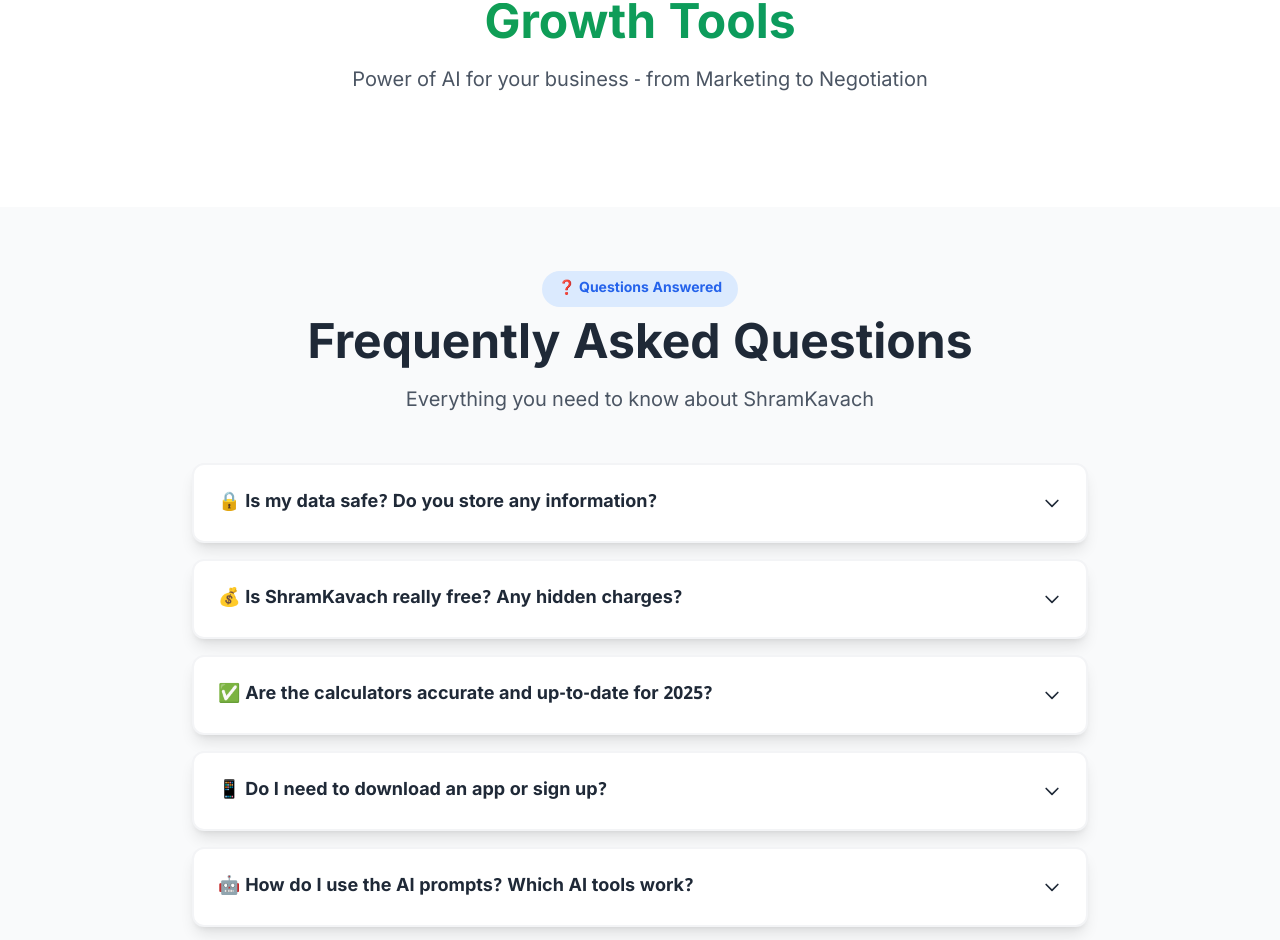
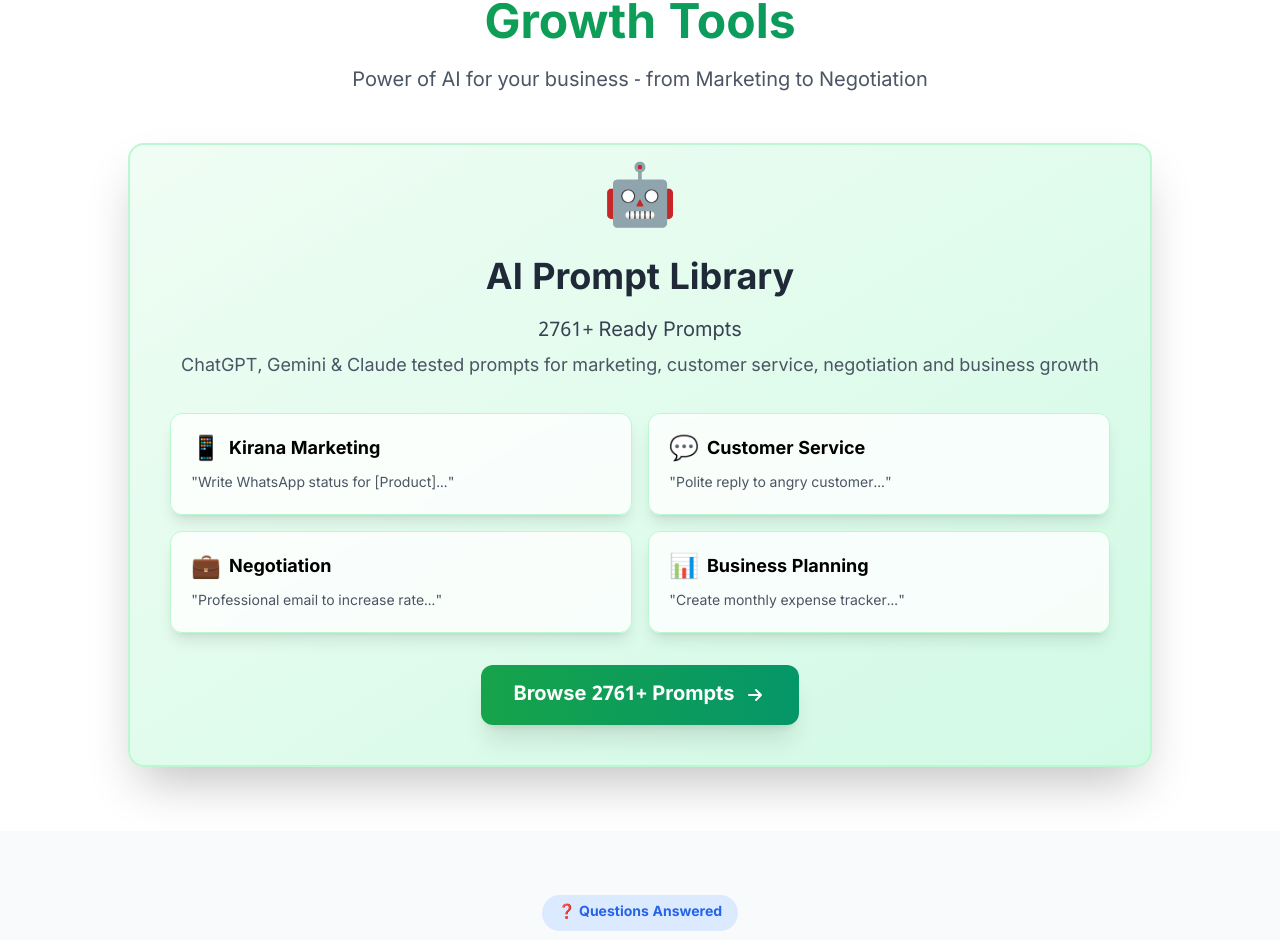
Before and after one commit to jaswanth-mjy/shramkavach.github.io, a plain HTML site: page index.html in a window 1280 px wide. Shown: the part 4521-5461 px from the top of the page. Drawn offline with nearby package versions, Linux system fonts and the light colour scheme.

Commit message:
Fix broken Growth Tools section - add AI Prompts showcase
- Added complete AI Prompt Library showcase with 4 example cards
- Added animated robot icon and CTA button to prompts page
- Fixed empty section that only had header before
- Proper integration between How It Works and FAQ sections

```diff
--- a/index.html
+++ b/index.html
@@ -663,6 +663,55 @@
                 <h2 class="text-4xl md:text-5xl font-bold bg-gradient-to-r from-green-600 to-emerald-600 bg-clip-text text-transparent mb-4">Growth Tools</h2>
                 <p class="text-xl text-gray-600">Power of AI for your business - from Marketing to Negotiation</p>
             </div>
+
+            <div class="max-w-5xl mx-auto bg-gradient-to-br from-green-50 to-emerald-100 p-10 rounded-2xl shadow-2xl border-2 border-green-200">
+                <div class="text-center mb-8">
+                    <div class="text-6xl mb-4 animate-bounce">🤖</div>
+                    <h3 class="text-3xl md:text-4xl font-bold mb-4 text-gray-800">AI Prompt Library</h3>
+                    <p class="text-lg md:text-xl text-gray-700 mb-2"><span class="prompt-count">2761+</span> Ready Prompts</p>
+                    <p class="text-base md:text-lg text-gray-600">ChatGPT, Gemini & Claude tested prompts for marketing, customer service, negotiation and business growth</p>
+                </div>
+
+                <div class="grid md:grid-cols-2 gap-4 mb-8">
+                    <div class="bg-white/80 backdrop-blur-sm p-5 rounded-xl shadow-lg hover:shadow-xl transition-all hover:scale-105 border border-green-200">
+                        <h4 class="font-bold mb-2 text-lg flex items-center gap-2">
+                            <span class="text-2xl">📱</span>
+                            <span>Kirana Marketing</span>
+                        </h4>
+                        <p class="text-sm text-gray-600">"Write WhatsApp status for [Product]..."</p>
+                    </div>
+                    <div class="bg-white/80 backdrop-blur-sm p-5 rounded-xl shadow-lg hover:shadow-xl transition-all hover:scale-105 border border-green-200">
+                        <h4 class="font-bold mb-2 text-lg flex items-center gap-2">
+                            <span class="text-2xl">💬</span>
+                            <span>Customer Service</span>
+                        </h4>
+                        <p class="text-sm text-gray-600">"Polite reply to angry customer..."</p>
+                    </div>
+                    <div class="bg-white/80 backdrop-blur-sm p-5 rounded-xl shadow-lg hover:shadow-xl transition-all hover:scale-105 border border-green-200">
+                        <h4 class="font-bold mb-2 text-lg flex items-center gap-2">
+                            <span class="text-2xl">💼</span>
+                            <span>Negotiation</span>
+                        </h4>
+                        <p class="text-sm text-gray-600">"Professional email to increase rate..."</p>
+                    </div>
+                    <div class="bg-white/80 backdrop-blur-sm p-5 rounded-xl shadow-lg hover:shadow-xl transition-all hover:scale-105 border border-green-200">
+                        <h4 class="font-bold mb-2 text-lg flex items-center gap-2">
+                            <span class="text-2xl">📊</span>
+                            <span>Business Planning</span>
+                        </h4>
+                        <p class="text-sm text-gray-600">"Create monthly expense tracker..."</p>
+                    </div>
+                </div>
+
+                <div class="text-center">
+                    <a href="prompts.html" class="group inline-flex items-center gap-2 bg-gradient-to-r from-green-600 to-emerald-600 text-white px-8 py-4 rounded-xl font-bold text-xl hover:from-green-700 hover:to-emerald-700 transition-all shadow-xl hover:shadow-2xl transform hover:scale-105">
+                        <span>Browse <span class="prompt-count">2761+</span> Prompts</span>
+                        <svg class="w-6 h-6 group-hover:translate-x-1 transition-transform" fill="none" stroke="currentColor" viewBox="0 0 24 24">
+                            <path stroke-linecap="round" stroke-linejoin="round" stroke-width="2" d="M13 7l5 5m0 0l-5 5m5-5H6"/>
+                        </svg>
+                    </a>
+                </div>
+            </div>
         </div>
     </section>
 
```
